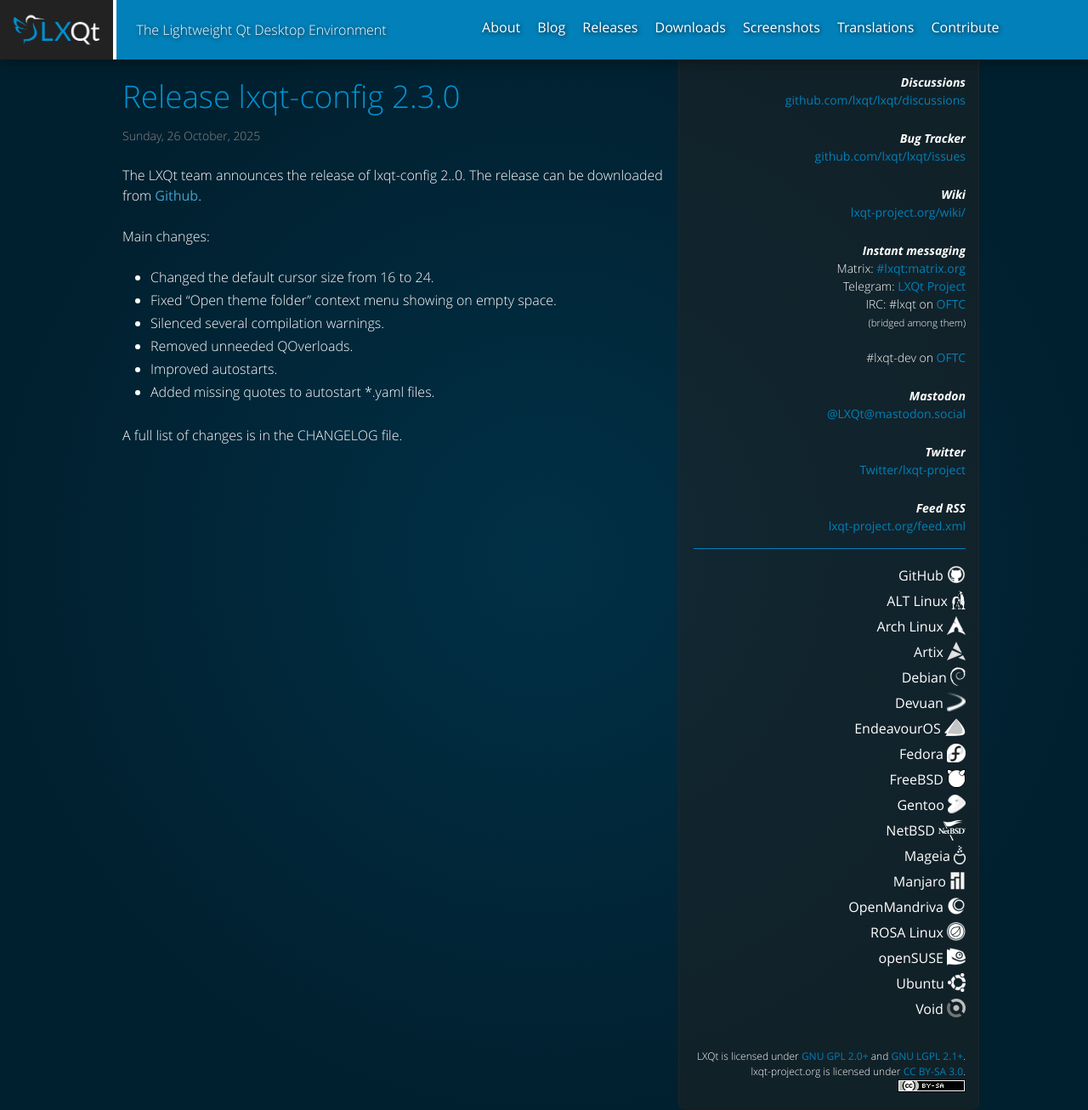
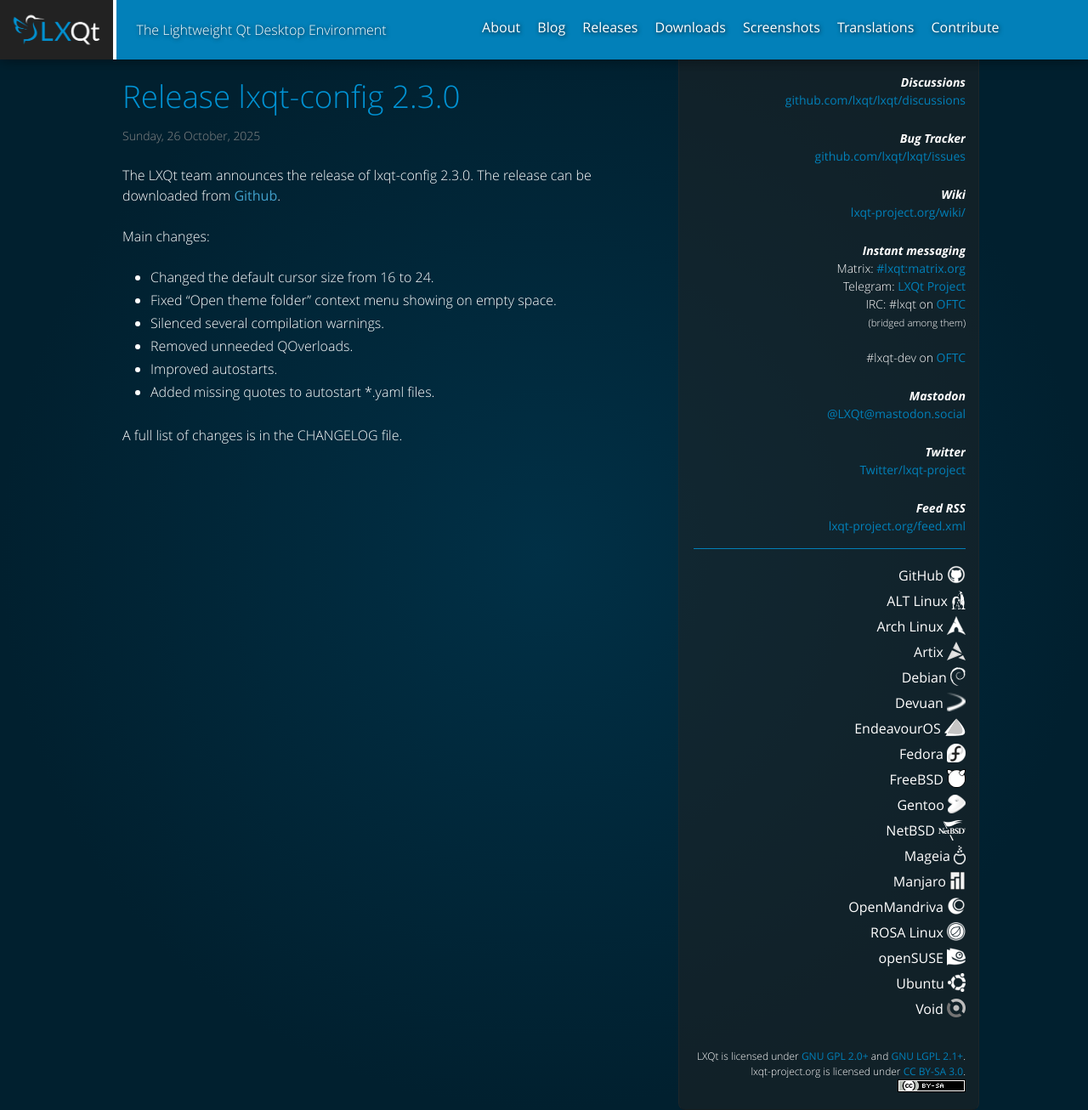
Before and after one commit to lxqt/lxqt.github.io, a Jekyll site: the page built from _posts/2025-11-05-lxqt-config-2.3.0.md, in a window 1280 px wide. Shown: the whole page at 85% size. Built offline with Jekyll 4.4.1, drawn with Linux system fonts in a browser that asks for light colours.

Commit message:
Fix typos

```diff
--- a/_posts/2025-11-05-lxqt-config-2.3.0.md
+++ b/_posts/2025-11-05-lxqt-config-2.3.0.md
@@ -7,7 +7,7 @@
 categories: release
 ---
 
-The LXQt team announces the release of lxqt-config 2..0.
+The LXQt team announces the release of lxqt-config 2.3.0.
 The release can be downloaded from [Github](https://github.com/lxqt/lxqt-config/releases).
 
 Main changes:
```
Also changed, not shown: _posts/2025-11-05-lxqt-policykit-2.3.0.md (+1 -1 lines).
